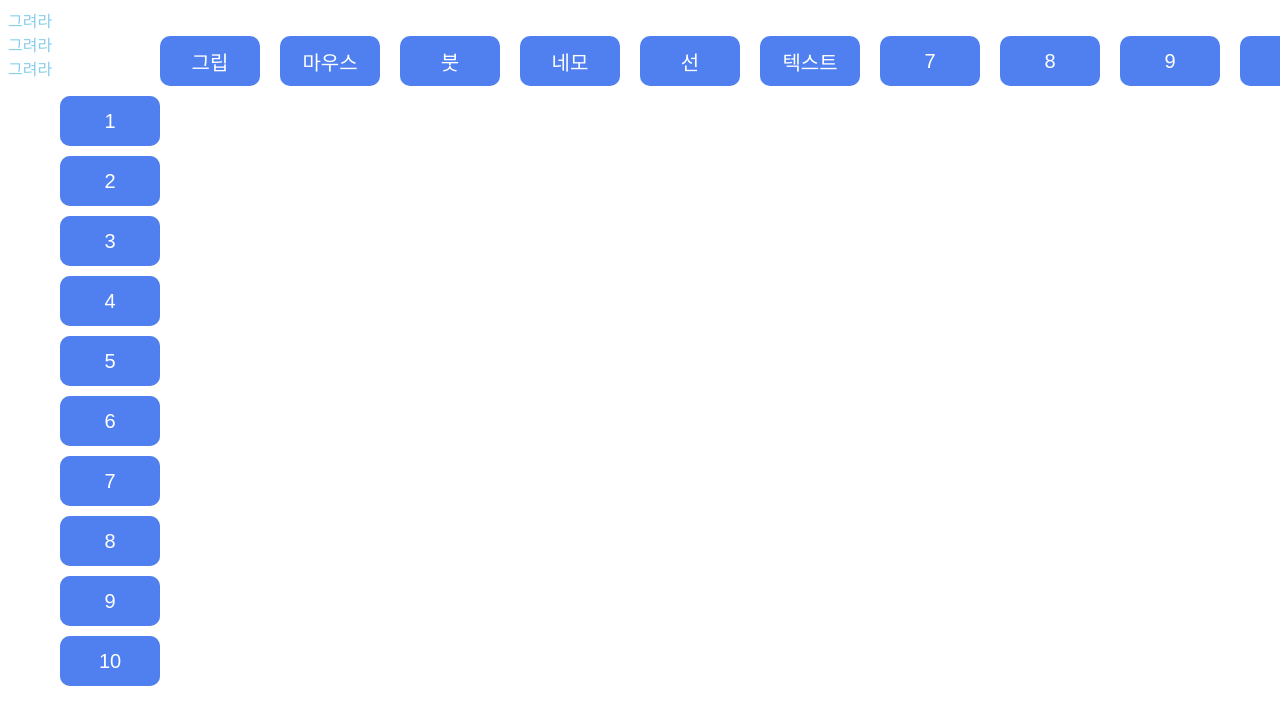
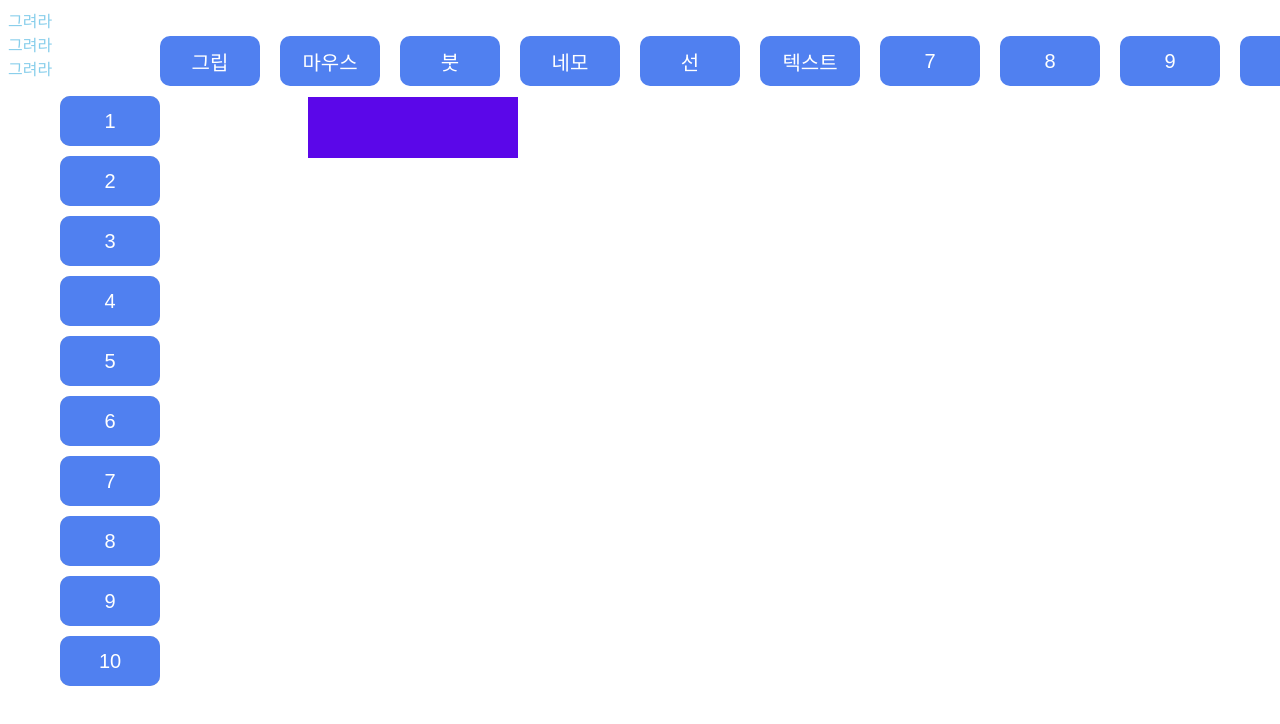
Before and after one commit to ohddang/whiteboard, a React (Create React App) app: page / in a window 1280 px wide. Both pictures are taken after a click on the button "그립". Shown: the top 724 px of the page. Built offline with nearby package versions, Linux system fonts and the light colour scheme.

Commit message:
draw끝나면 새로운 canvas 생성

```diff
--- a/src/components/Board.tsx
+++ b/src/components/Board.tsx
@@ -27,7 +27,6 @@ const Board = (): JSX.Element => {
 
   const onMouseMove = (e: MouseEvent) => {
     e.preventDefault();
-    console.log(isDrag);
     if (isDrag) {
       position.push([e.pageX, e.pageY]);
       setPosition(position);
@@ -43,7 +42,7 @@ const Board = (): JSX.Element => {
     setIsDrag(false);
 
     makeDrawElements();
-    position.splice(0, position.length);
+    position.splice(0, position.length); // position 초기화
     setPosition(position);
 
     const ctx = mainCanvas.current?.getContext("2d");
@@ -85,17 +84,22 @@ const Board = (): JSX.Element => {
   };
 
   const makeDrawElements = (): void => {
-    const newElement: DrawElement = { start: [0, 0], dataUrl: "" };
+    const newElement = getDrawElement();
 
-    if (mainCanvas.current) {
-      newElement.dataUrl = mainCanvas.current.toDataURL("image/png");
-    }
+    console.log(
+      newElement.top +
+        " " +
+        newElement.left +
+        " " +
+        newElement.width +
+        " " +
+        newElement.height
+    );
     drawElements.push(newElement);
     setDrawElements(drawElements);
   };
 
   const createDrawElement = () => {
-    console.log(drawElements.length);
     return drawElements.map((element) => <DrawElementCanvas el={element} />);
   };
 
@@ -112,6 +116,31 @@ const Board = (): JSX.Element => {
       window.removeEventListener("load", onLoad);
     };
   }, []);
+
+  const getDrawElement = (): DrawElement => {
+    let max_x = Number.MIN_SAFE_INTEGER;
+    let min_x = Number.MAX_SAFE_INTEGER;
+    let max_y = Number.MIN_SAFE_INTEGER;
+    let min_y = Number.MAX_SAFE_INTEGER;
+
+    position.forEach((pos) => {
+      if (pos[0] > max_x) max_x = pos[0];
+      if (pos[0] < min_x) min_x = pos[0];
+      if (pos[1] > max_y) max_y = pos[1];
+      if (pos[1] < min_y) min_y = pos[1];
+    });
+
+    const newElement: DrawElement = {
+      dataUrl: mainCanvas.current
+        ? mainCanvas.current.toDataURL("image/png")
+        : "",
+      left: min_x,
+      top: min_y,
+      width: max_x - min_x,
+      height: max_y - min_y,
+    };
+    return newElement;
+  };
 
   useEffect(() => {
     drawElement();
--- a/src/components/Picture.tsx
+++ b/src/components/Picture.tsx
@@ -5,24 +5,31 @@ const DrawElementCanvas = ({ el }: { el: DrawElement }): JSX.Element => {
   const canvasRef = useRef<HTMLCanvasElement>(null);
   const [color, setColor] = useState<string>("black");
 
-  const ctx = canvasRef.current?.getContext("2d");
-  if (ctx) {
+  if (canvasRef.current) {
+    const ctx = canvasRef.current.getContext("2d");
     const img = new Image();
     img.src = el.dataUrl;
-    console.log(img.title);
-    ctx.drawImage(img, 0, 0);
+    canvasRef.current.width = el.width + el.left;
+    canvasRef.current.height = el.height + el.top;
+    canvasRef.current.style.backgroundColor = color;
+
+    // 이미지를 그대로 Context로 옮긴느 법..
+    if (ctx) {
+      ctx.drawImage(img, 0, 0);
+
+      // canvasRef.current.style.transform = `translate(${el.left}px, ${el.top}px)`;
+    }
   }
 
   useEffect(() => {
-    const ctx = canvasRef.current?.getContext("2d");
-    if (ctx) {
-      // canvas setting random color
+    if (canvasRef.current) {
       const r = Math.floor(Math.random() * 255);
       const g = Math.floor(Math.random() * 255);
       const b = Math.floor(Math.random() * 255);
-      const a = Math.random() + 0.5;
-      const randomColor = `backgroundColor: rgba(${r},${g},${b},${a})`;
+      const a = 1;
+      const randomColor = `rgba(${r},${g},${b},${a})`;
       setColor(randomColor);
+      canvasRef.current.style.backgroundColor = randomColor;
     }
   }, []);
 
--- a/src/type/type.ts
+++ b/src/type/type.ts
@@ -1,7 +1,11 @@
 export type Site = [number, number];
 
 export type DrawElement = {
-  start: Site;
+  top: number;
+  left: number;
+  width: number;
+  height: number;
+
   dataUrl: string;
 };
 
```
